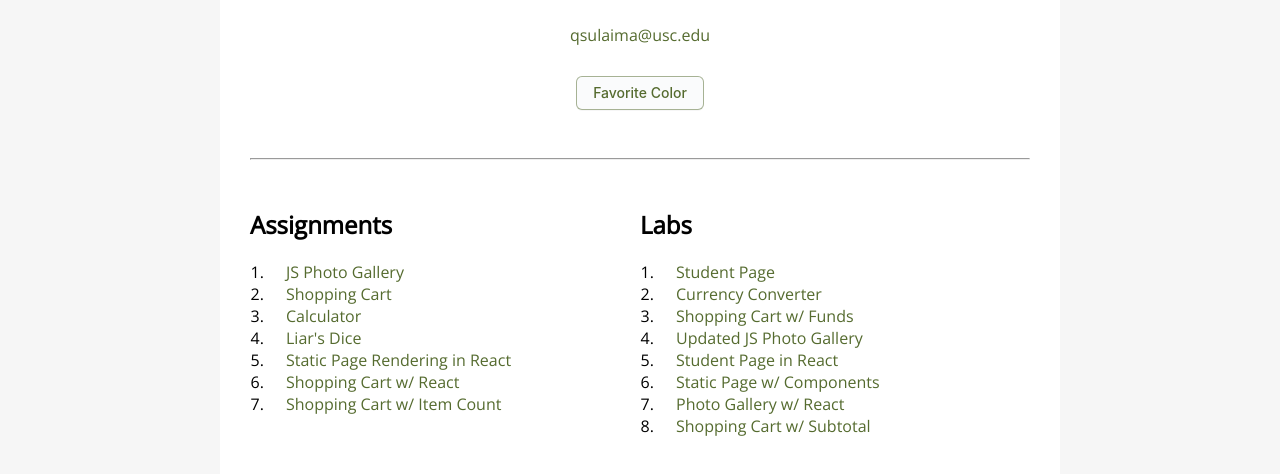
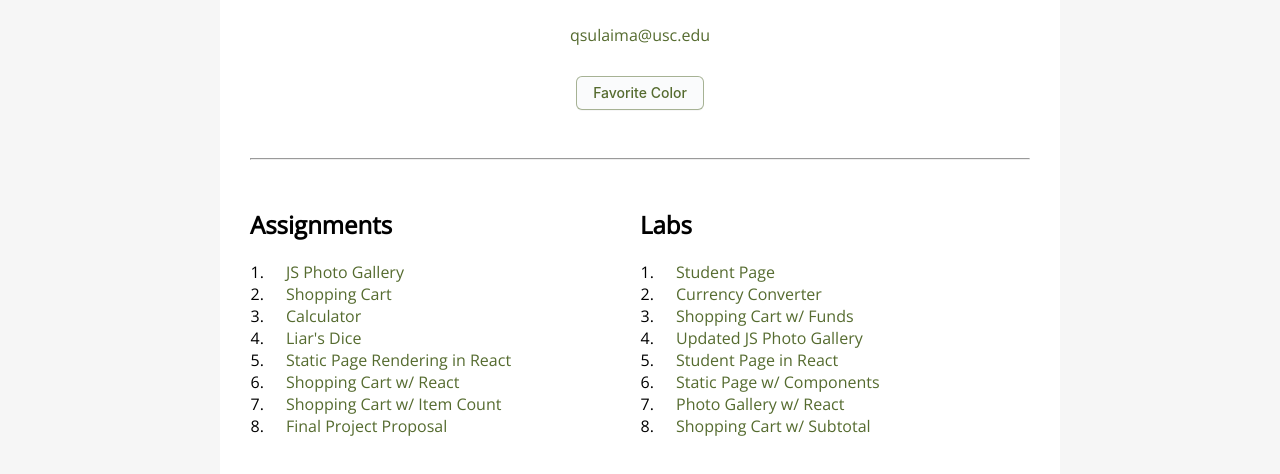
Before and after one commit to uscwebdev/itp301-submissions-qaisarsulaiman, a plain HTML site: page index.html in a window 1280 px wide. Shown: the part 156-630 px from the top of the page. Drawn offline with nearby package versions, Linux system fonts and the light colour scheme.

Commit message:
Update index.html

```diff
--- a/index.html
+++ b/index.html
@@ -149,6 +149,7 @@
                     <li><a href="https://stackblitz.com/edit/react-y8xdhj?file=src%2Findex.js">Static Page Rendering in React</a></li>
                     <li><a href="https://stackblitz.com/edit/react-fjyewy?file=src%2Findex.js">Shopping Cart w/ React</a></li>
                     <li><a href="https://stackblitz.com/edit/react-g4jh3c?file=src%2FItemCount.js">Shopping Cart w/ Item Count</a></li>
+                    <li><a href="assignment08/index.html">Final Project Proposal</a></li>
                 </ol>
             </div> <!-- End assignments -->
             <div id="labs" class="col-2">
```
